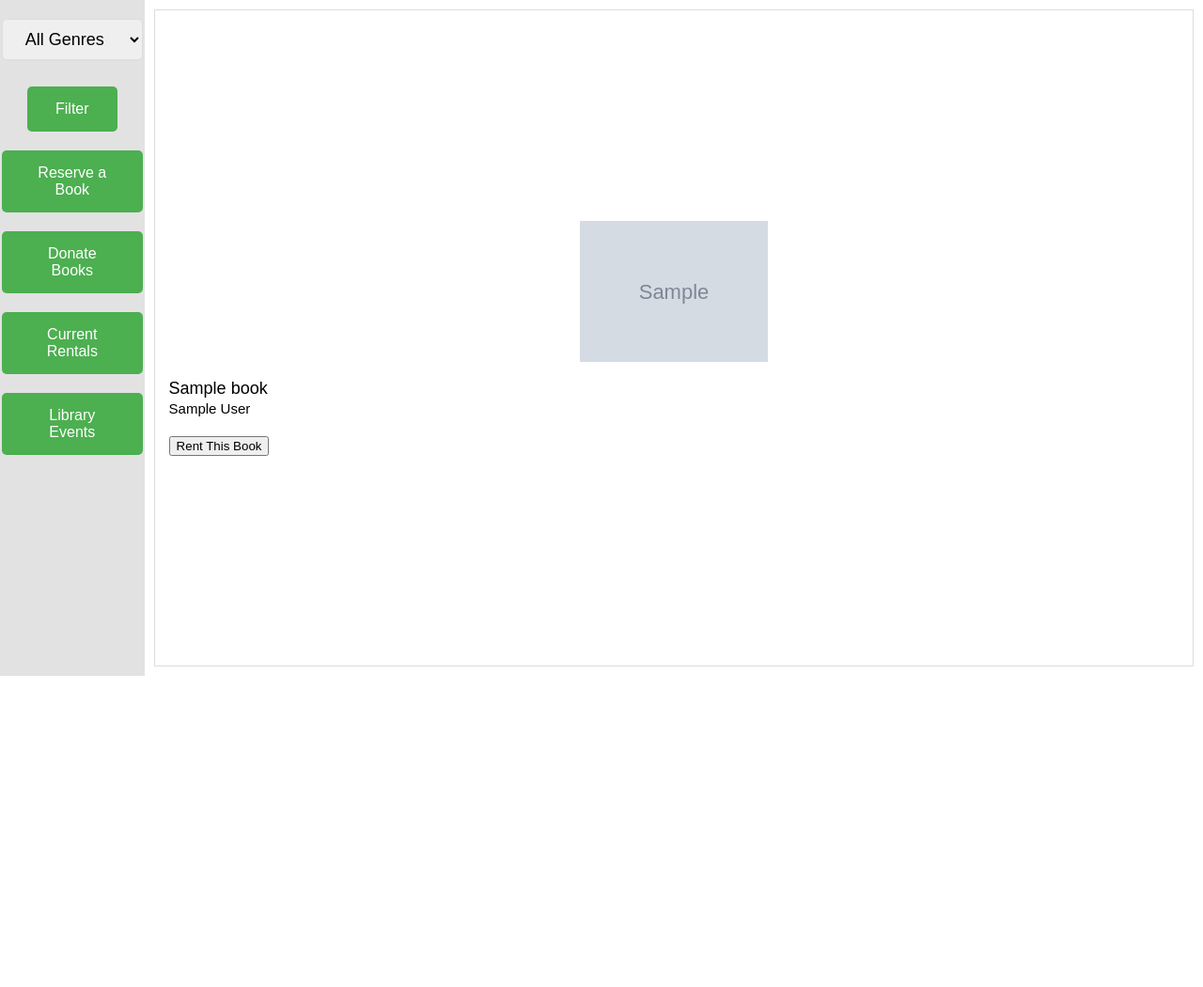
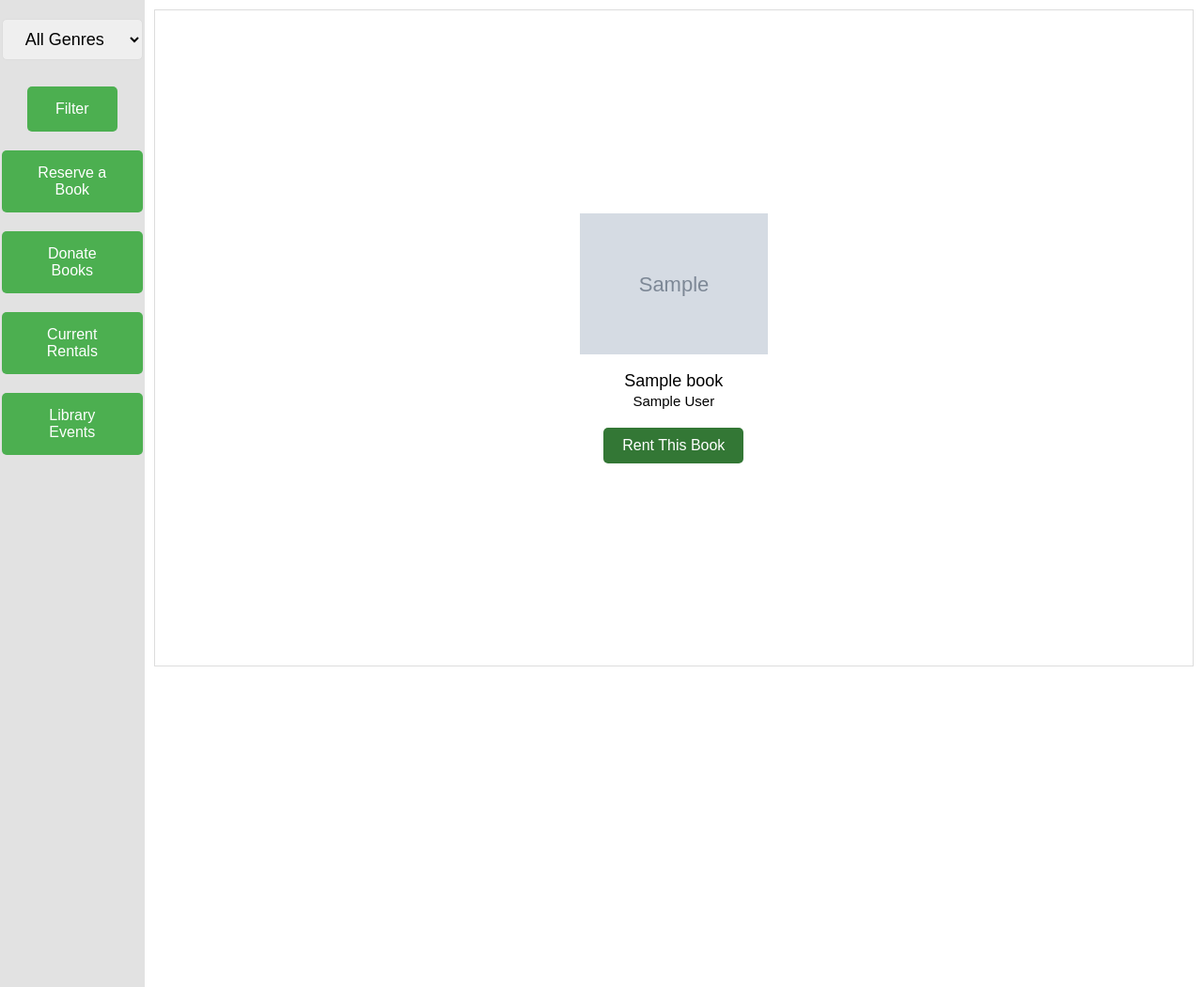
Before and after one commit to besawa2/library-management-system, a PHP site: page / in a window 1280 px wide. Shown: the part 68-1118 px from the top of the page at 94% size. Before the commit the page ends 787 px from the top, so only its background shows below. Run offline with PHP 8.4, Linux system fonts and the light colour scheme; the visitor is signed in with stand-in values (Sample User, id 1); tables that the repository leaves empty hold one stand-in row (values such as "Sample post"); grey boxes marked "Sample" are stand-in pictures.

Commit message:
css updates

```diff
--- a/index.php
+++ b/index.php
@@ -144,7 +144,7 @@ $conn->close();
                           <p>{$row['title']}<br><small>{$row['author']}</small></p>
                           <form action='rent_book.php' method='POST'>
                               <input type='hidden' name='book_id' value='{$row['BookID']}' />
-                              <button type='submit'>Rent This Book</button>
+                              <button type='submit' name='rentbutton' >Rent This Book</button>
                           </form>
                       </td>";
                   $counter++;
--- a/styles/book_details.css
+++ b/styles/book_details.css
@@ -62,7 +62,7 @@ body {
 }
 
 .content th {
-    background-color: #4CAF50;
+    background-color: #337735;
     color: white;
 }
 
@@ -78,7 +78,7 @@ form {
 
 button {
     padding: 10px 20px;
-    background-color: #4CAF50;
+    background-color: #337735;
     color: white;
     border: none;
     cursor: pointer;
@@ -87,5 +87,5 @@ button {
 }
 
 button:hover {
-    background-color: #45a049;
+    background-color: #1f4420;
 }
--- a/styles/index.css
+++ b/styles/index.css
@@ -57,7 +57,7 @@ body {
     width: 12%;
     background-color: #e2e2e2;
     padding: 20px;
-    height: 100%;
+    height: 146%;
     box-sizing: border-box;
     display: flex;
     flex-direction: column;
@@ -89,7 +89,7 @@ table td {
     border: 1px solid #ddd;
     padding: 15px;
     font-size: 18px;
-    text-align: left;
+    text-align: center;
     height: 50px;
 }
 
@@ -105,3 +105,36 @@ a {
 a img {
     cursor: pointer;  /* Change cursor to indicate that the image is clickable */
 }
+.pagination-button {
+    background-color: #4CAF50;
+    color: white;
+    padding: 12px 25px;  /* Adjust padding to make the buttons bigger */
+    border-radius: 5px;
+    cursor: pointer;
+    font-size: 18px;  /* Increase the font size */
+    text-decoration: none; /* Removes the underline */
+    display: inline-block;  /* Ensures buttons are inline */
+    margin: 10px;  /* Adds space between the buttons */
+}
+
+.pagination-button:hover {
+    background-color: #45a049;
+}
+
+p {
+    text-align:center;
+}
+button {
+    padding: 10px 20px;
+    background-color: #337735;
+    color: white;
+    border: none;
+    cursor: pointer;
+    font-size: 16px;
+    border-radius: 5px;
+    position: top;
+}
+
+button:hover {
+    background-color: #1f4420;
+}
```
